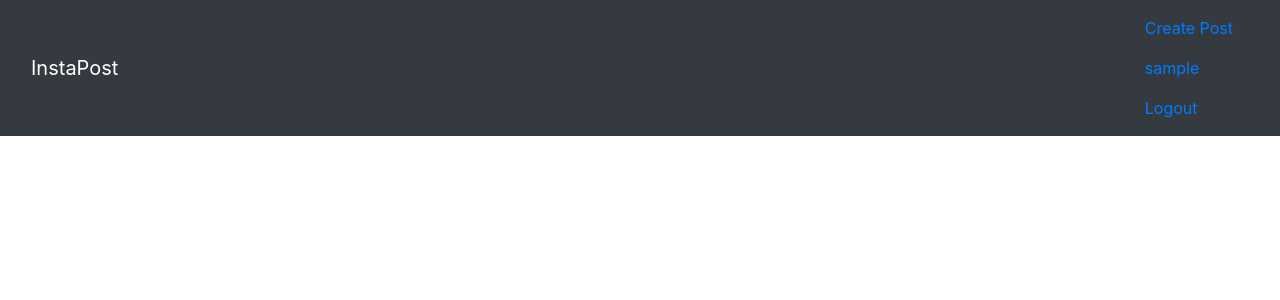
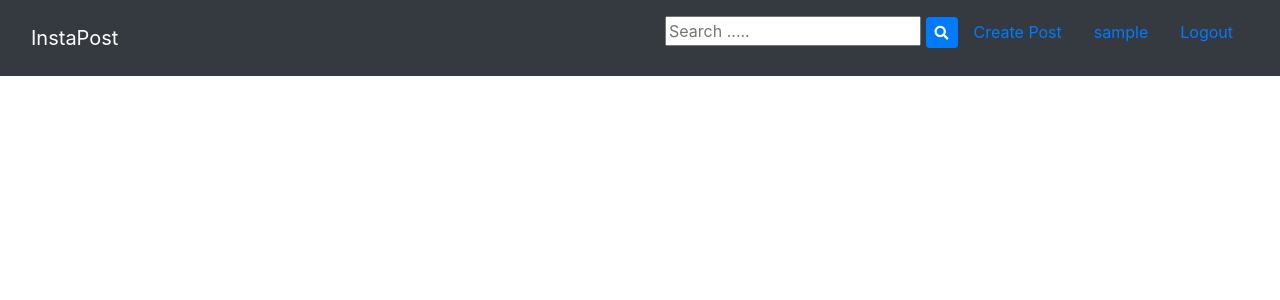
Before and after one commit to dynamodenis/instagram-copycat, a Django app: page / in a window 1280 px wide. Shown: the top 300 px of the page. Run offline with Django 3.2, Linux system fonts and the light colour scheme; the visitor is signed in with stand-in values (Sample User, id 1); data that the repository does not hold is empty; some libraries are stand-ins or nearby versions.

Commit message:
search function created and template

```diff
--- a/instagram/urls.py
+++ b/instagram/urls.py
@@ -9,6 +9,7 @@ urlpatterns=[
     path('profile/',views.profile, name='profile'),
     path('<int:image_id>/comment/',views.comment, name='comment'),
     path('like/',views.likes, name='likes'),
+    path('search/',views.search, name='search'),
 ]
 if settings.DEBUG:
     urlpatterns+=static(settings.MEDIA_URL,document_root=settings.MEDIA_ROOT)
--- a/instagram/views.py
+++ b/instagram/views.py
@@ -4,7 +4,7 @@ from django.contrib.auth.decorators import login_required
 from .models import Profile,Image,Comments
 from django.http import HttpResponseRedirect
 from django.urls import reverse
-
+from django.contrib.auth.models import User
 
 # Create your views here.
 @login_required
@@ -64,3 +64,16 @@ def likes(request):
         image.likes.add(request.user)
         is_liked=True
     return HttpResponseRedirect(reverse('instagram:comment', args=(image.id,)))
+
+
+def search(request):
+    if 'search' in request.GET and request.GET['search']:
+        search_term=request.GET.get('search')
+        searched=User.objects.filter(username=search_term)
+        message=f'{search_term}'
+
+        return render(request, 'instagram/search.html', {'searches':searched,'message':message})
+
+    else:
+        message='Search not found!'
+        return render(request,'instagram/search',{'message':message})
--- a/templates/base.html
+++ b/templates/base.html
@@ -20,18 +20,24 @@
 <body>
     <nav class="navbar navbar-inverse navbar-dark bg-dark">
         <div class="container-fluid">
-          <div class="navbar-header">
+          <div class="navbar-header text-center">
             <a class="navbar-brand" id='name' href="{% url 'instagram:index'%}">InstaPost</a>
           </div>
           <div class="float-right">
+              <ul style="list-style-type: none;" class="form-inline mt-1">
             {% if user.is_authenticated%}
-                <a href="{% url 'instagram:new_image' %}" class="nav-item nav-link">Create Post</a>
-                <a href="{% url 'instagram:profile'%}" class="nav-item nav-link">{{user.username}}</a>
-                <a href="{% url 'logout' %}" class="nav-item nav-link">Logout</a>
+                <li class="navbar-form"><form action="{% url 'instagram:search' %}">
+                    <input type="text" class="" placeholder="Search ....." name="search">
+                    <button class="btn btn-primary btn-sm " type="submit"><i class="fas fa-search"></i></button>
+                </form></li>
+                <li><a href="{% url 'instagram:new_image' %}" class="nav-item nav-link">Create Post</a></li>
+                <li><a href="{% url 'instagram:profile'%}" class="nav-item nav-link">{{user.username}}</a></li>
+                <li><a href="{% url 'logout' %}" class="nav-item nav-link">Logout</a></li>
             {% else %}
-                <a href="{% url 'login' %}" class="nav-item nav-link">Login</a>
-                <a href="{% url 'register' %}" class="nav-item nav-link">Register</a>
+                <li><a href="{% url 'login' %}" class="nav-item nav-link">Login</a></li>
+                <li><a href="{% url 'register' %}" class="nav-item nav-link">Register</a></li>
             {% endif%}
+            </ul>
           </div>
     </nav>
     <div class="text-center">
```
Also changed, not shown: templates/instagram/search.html (added, +31 -0 lines).
